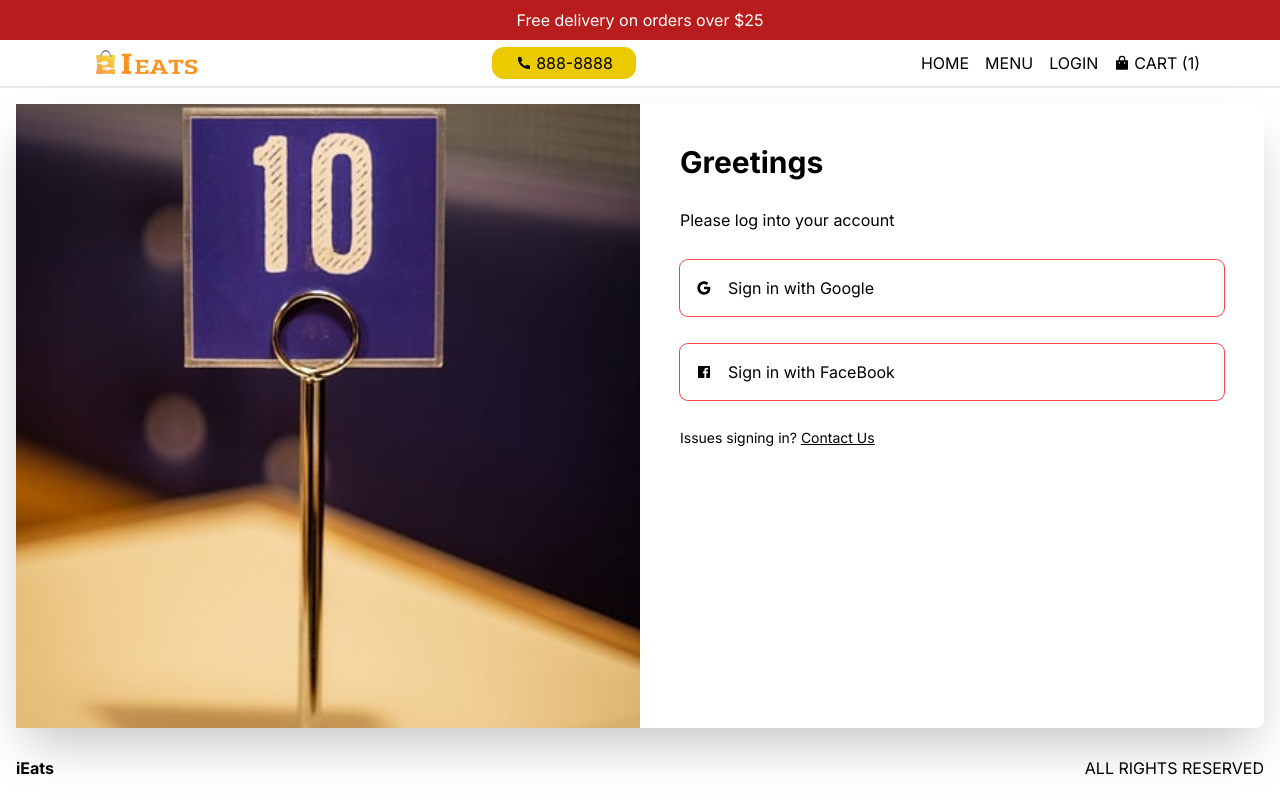
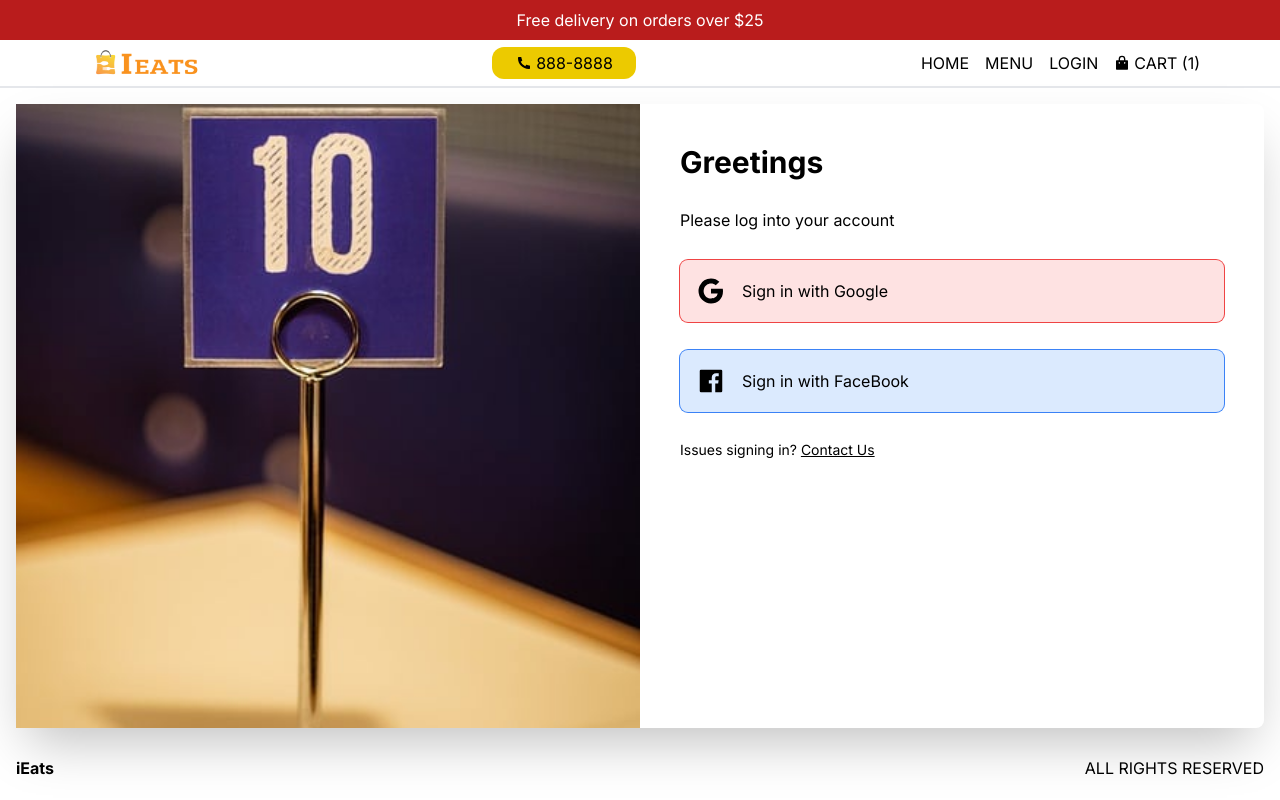
Before and after one commit to feliceforgione/iEats2, a Next.js app: page /login in a window 1280 px wide. Built offline with nearby package versions, Linux system fonts and the light colour scheme.

Commit message:
Updated login buttons

```diff
--- a/src/app/login/page.tsx
+++ b/src/app/login/page.tsx
@@ -13,12 +13,12 @@ function LoginPage() {
         <div className="flex flex-col gap-7 p-10 md:w-1/2 md:h-full">
           <h1 className="font-bold text-xl xl:text-3xl">Greetings</h1>
           <p>Please log into your account</p>
-          <button className="flex gap-4 p-4 ring-1 ring-red-500  rounded-lg items-center">
-            <RiGoogleFill />
+          <button className="flex gap-4 p-4 ring-1 ring-red-500 bg-red-100 rounded-lg items-center">
+            <RiGoogleFill className="text-3xl" />
             <span>Sign in with Google</span>
           </button>
-          <button className="flex gap-4 p-4 ring-1 ring-red-500  rounded-lg items-center">
-            <RiFacebookBoxFill />
+          <button className="flex gap-4 p-4 ring-1 ring-blue-500 bg-blue-100 rounded-lg items-center">
+            <RiFacebookBoxFill className="text-3xl" />
             <span>Sign in with FaceBook</span>
           </button>
           <p className="text-sm">
```
